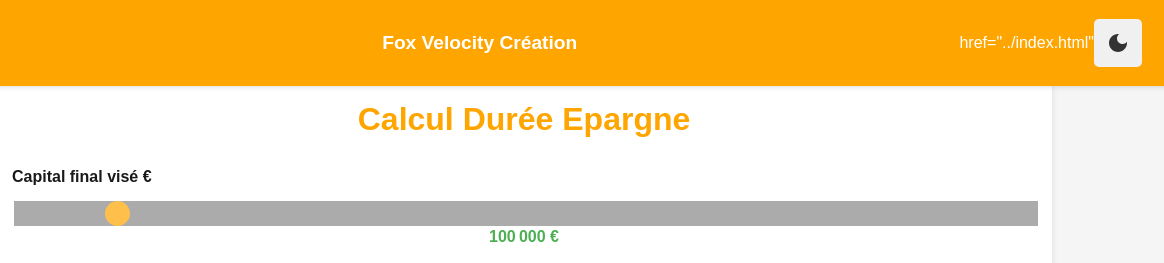
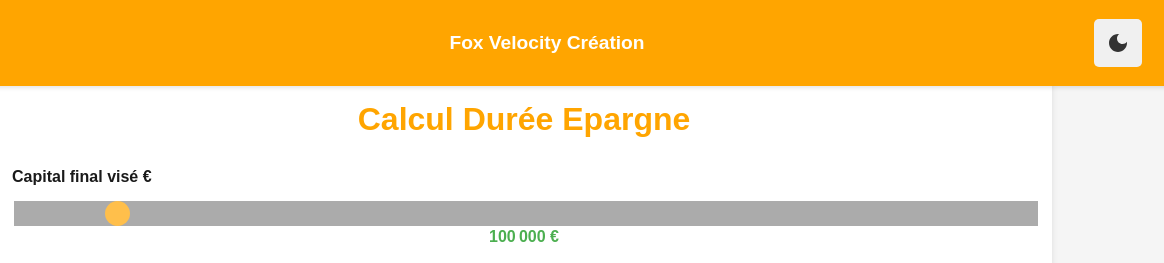
Before and after one commit to fox-velocity/fox-velocity-epargne.github.io, a website with bundled scripts: page Duree/simuduree.html in a window 1280 px wide. Shown: the top 263 px of the page, 116-1280 px from the left. Built offline with nearby package versions, Linux system fonts and the light colour scheme; a script that the page names is missing; files whose address does not match are found by name.

Commit message:
Update simuduree COQUILLE

```diff
--- a/Duree/simuduree.html
+++ b/Duree/simuduree.html
@@ -36,7 +36,6 @@
             </a>
             <div class="banner-text">Fox Velocity Création</div>
         </div>
-        href="../index.html"
         <button class="theme-switch" id="themeToggle">
             <svg class="theme-icon sun-icon" viewBox="0 0 24 24" xmlns="http://www.w3.org/2000/svg">
                 <circle cx="12" cy="12" r="5" fill="currentColor" />
```
